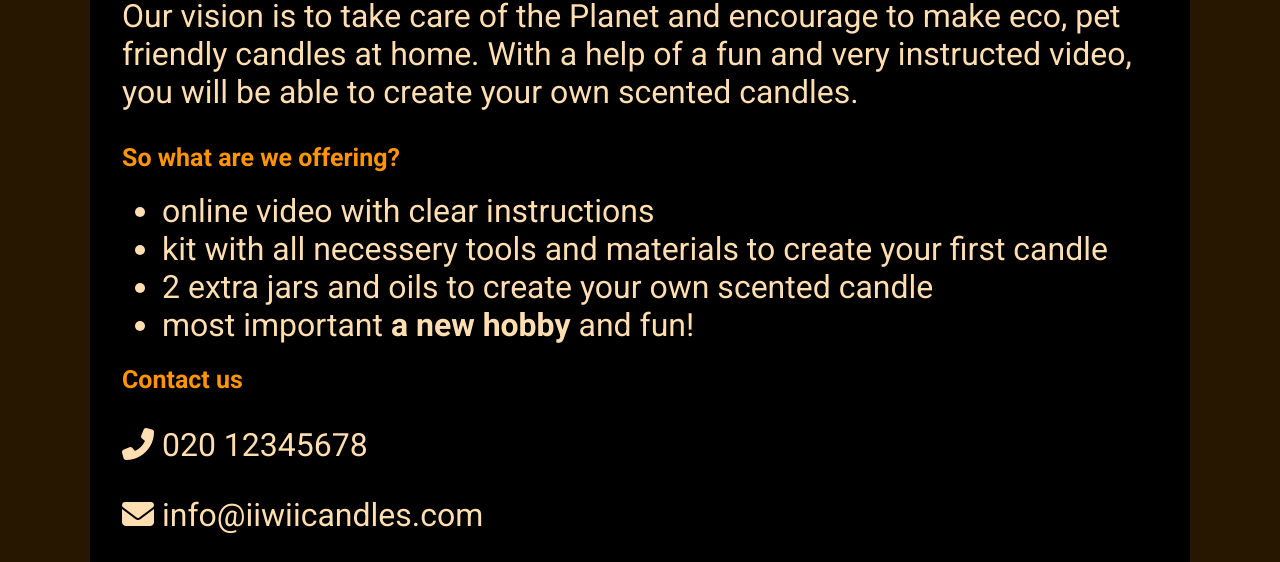
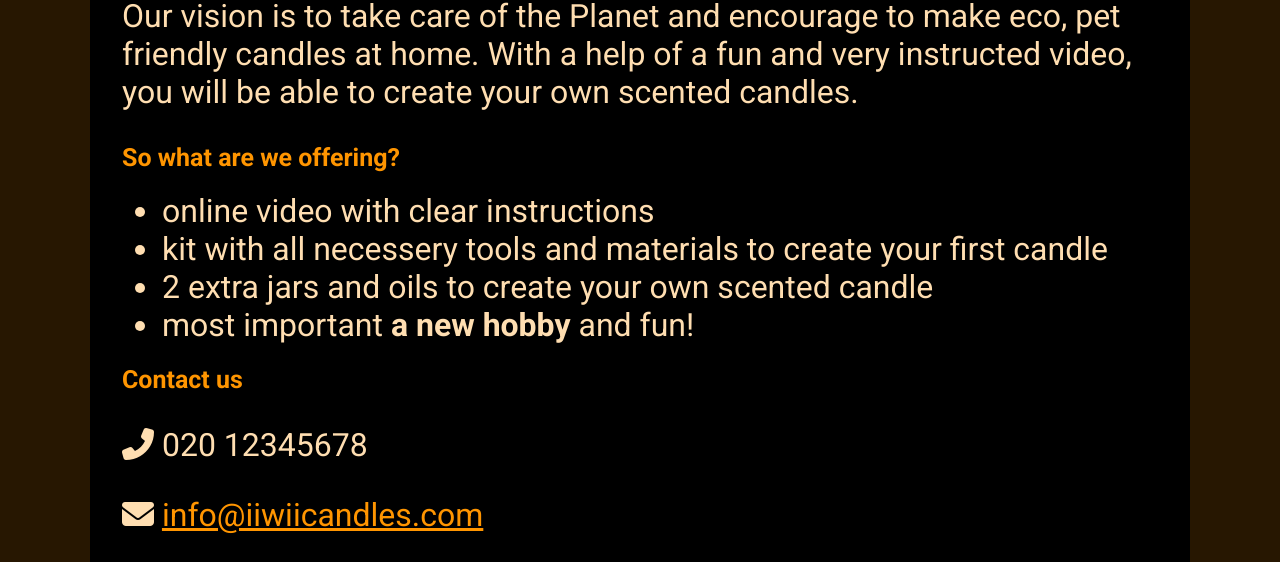
Before and after one commit to kristine-kiki/IIWII, a plain HTML site: page index.html in a window 1280 px wide. Shown: the part 1383-1945 px from the top of the page. Drawn offline with Linux system fonts and the light colour scheme.

Commit message:
last styling changes

```diff
--- a/assets/css/style.css
+++ b/assets/css/style.css
@@ -145,6 +145,10 @@ li {
 
 }
 
+.emaillink {
+  color: rgb(255, 149, 0);
+}
+
 .gold {
   color: rgb(255, 149, 0) !important;
 }
--- a/index.html
+++ b/index.html
@@ -59,14 +59,16 @@
 
             <h2><a id="section3" class="contact nav-sections"></a>Contact us</h2>
             <p><i class="fa-solid fa-phone-flip"></i> 020 12345678</p>
-            <p><i class="fa-solid fa-envelope"></i> info@iiwiicandles.com</p>
+            <p><i class="fa-solid fa-envelope"></i>
+                <a href="mailto.info@iiwiicandles.com" class="emaillink">info@iiwiicandles.com</a></p>
             <p><i class="fa-brands fa-whatsapp"></i> 020 12345678</p>
 
             <h2><a id="signup" class="nav-sections"></a>Sign Up!</h2>
+
             <div class="container">
+                <form action="/subscribe" method="post"></form>
                 <input type="email" placeholder="Email" name="Email" required>
-                <button type="submit" class="submit">Sign Up!</button>
-
+                <button type="submit" value="Join now!">Sign Up!</button>
             </div>
         </main>
 
```
